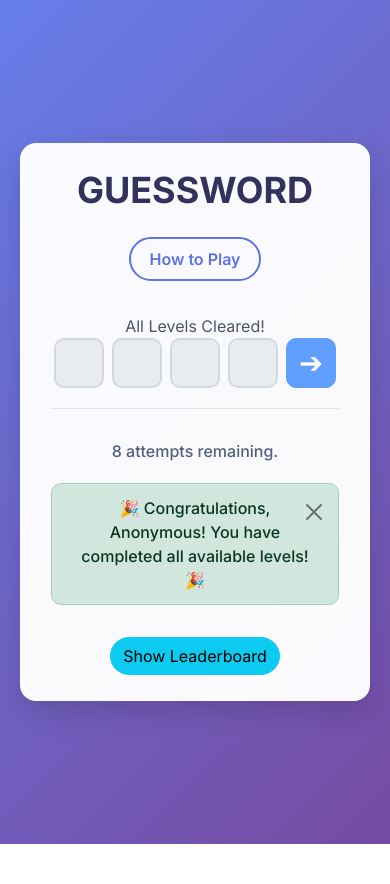
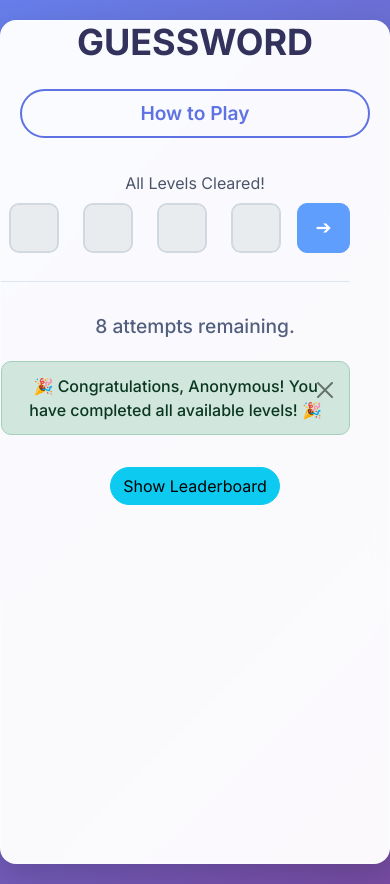
Before and after one commit to bhusallaxman22/guessword, a website: page public/index.html in a window 390 px wide. Both pictures are taken after a click on the button "Start Game". Before the commit the page ends 844 px from the top, so only its background shows below. Drawn offline with nearby package versions, Linux system fonts and the light colour scheme; no server answers.

Commit message:
more responsive

```diff
--- a/public/styles.css
+++ b/public/styles.css
@@ -504,3 +504,48 @@ body {
     }
     */
 }
+
+/* Media query for mobile devices */
+@media (max-width: 768px) {
+    .game-container {
+        width: 100vw;
+        height: 100vh;
+        display: flex;
+        flex-direction: column;
+        justify-content: center;
+        align-items: center;
+        padding: 0;
+        margin: 0;
+    }
+
+    .guess-input-submission-area {
+        width: 90%;
+    }
+
+    .letter-input-box {
+        font-size: 1.5rem;
+        margin: 0.5rem;
+    }
+
+    .new-game-button,
+    .instructions-button,
+    .arrow-submit-button {
+        width: 90%;
+        font-size: 1.2rem;
+    }
+
+    .message-area {
+        width: 90%;
+        text-align: center;
+    }
+
+    .guesses-history {
+        width: 90%;
+        max-height: 30vh;
+        overflow-y: auto;
+    }
+
+    .attempts-text {
+        font-size: 1.2rem;
+    }
+}
```
